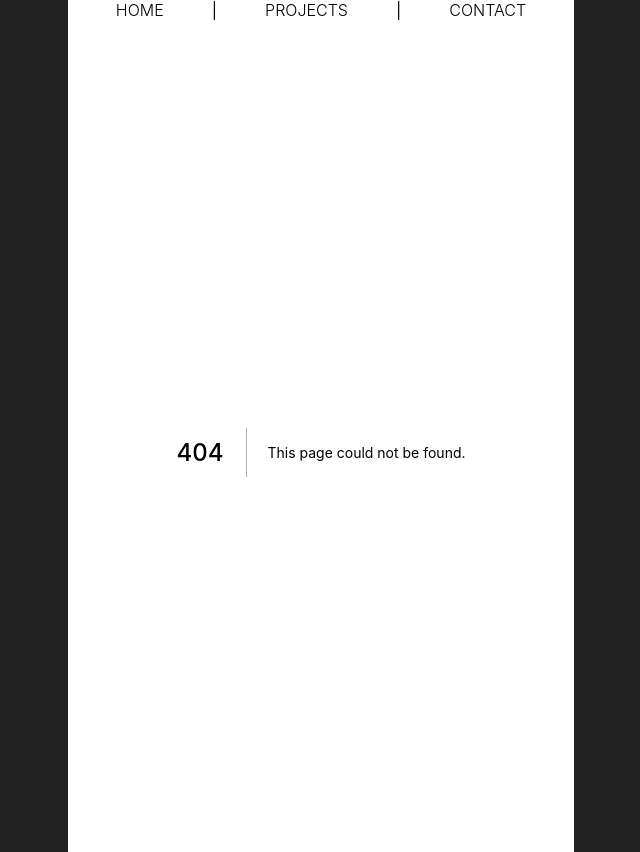
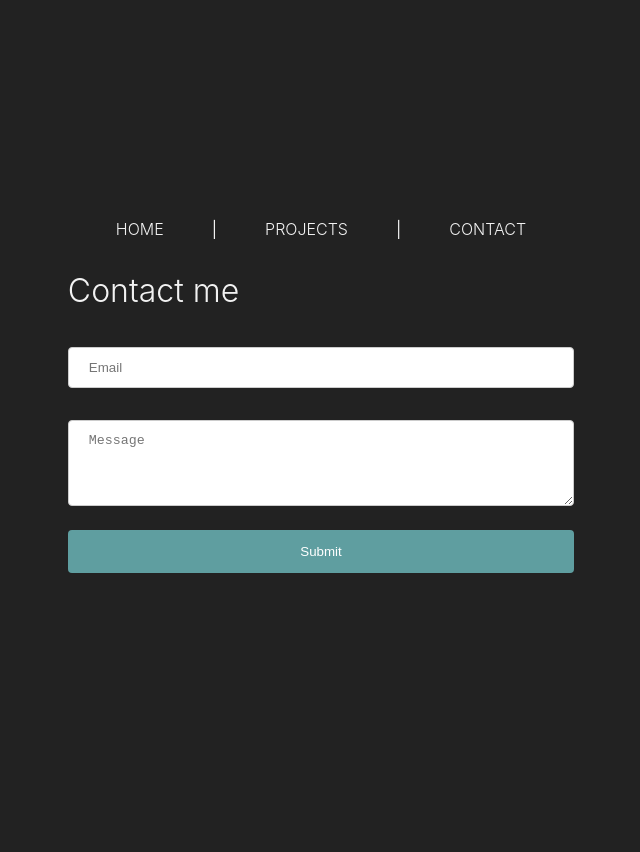
Before and after one commit to c00di/my-portfolio, a Next.js app: page /contact in a window 1280 px wide. Before the commit this address had no page. Shown: the whole page, without its empty margins (319-959 px from the left). After the commit the page ends 800 px from the top, so only its background shows below. Built offline with nearby package versions, Linux system fonts and the light colour scheme.

Commit message:
WIP: contact form.

```diff
--- /dev/null
+++ b/pages/contact.tsx
@@ -0,0 +1,13 @@
+import Contact from '@views/Contact.view'
+
+const contact = () => {
+  return (
+    <>
+      <div>
+        <Contact />
+      </div>
+    </>
+  )
+}
+
+export default contact
--- a/ui/components/Navbar.comp.tsx
+++ b/ui/components/Navbar.comp.tsx
@@ -1,17 +1,25 @@
+import Link from 'next/link'
+
 const Navbar = () => {
   return (
     <>
       <div className='container'>
         <div className='link-container'>
-          <a className='link'>Home</a>
+          <Link href='/'>
+            <a className='link'>Home</a>
+          </Link>
         </div>
         {'|'}
         <div className='link-container'>
-          <a className='link'>Projects</a>
+          <Link href='#'>
+            <a className='link'>Projects</a>
+          </Link>
         </div>
         {'|'}
         <div className='link-container'>
-          <a className='link'>Contact</a>
+          <Link href='/contact'>
+            <a className='link'>Contact</a>
+          </Link>
         </div>
       </div>
 
@@ -27,6 +35,7 @@ const Navbar = () => {
         }
 
         a.link {
+          color: #f2f2f2;
           font-weight: 300;
           padding: 0.5rem 2rem;
           margin: 0 1rem;
@@ -36,8 +45,12 @@ const Navbar = () => {
         }
 
         a.link:hover {
-          color: cadetblue;
+          color: cadetblue !important;
           transition-duration: 0.2s;
+        }
+
+        a.link:visited {
+          color: #f2f2f2;
         }
       `}</style>
     </>
--- /dev/null
+++ b/ui/views/Contact.view.tsx
@@ -0,0 +1,69 @@
+const Contact = () => {
+  return (
+    <>
+      <div className='contact-container'>
+        <h1>Contact me</h1>
+
+        <form className='form'>
+          <input
+            className='email'
+            type='email'
+            name='email'
+            placeholder='Email'
+          />
+          <textarea
+            className='text'
+            rows='4'
+            name='text'
+            placeholder='Message'
+          ></textarea>
+
+          <input className='button' type='submit' value='Submit' />
+        </form>
+      </div>
+
+      {/* STYLES */}
+      <style jsx>{`
+        h1 {
+          font-weight: 300;
+        }
+
+        .form {
+          display: flex;
+          flex-direction: column;
+        }
+
+        .email,
+        .text {
+          width: 100%;
+          padding: 12px 20px;
+          margin: 1rem 0;
+          display: inline-block;
+          border: 1px solid #ccc;
+          border-radius: 4px;
+          box-sizing: border-box;
+        }
+
+         {
+          /* BUTTON */
+        }
+        .button {
+          width: 100%;
+          background-color: cadetblue;
+          color: white;
+          padding: 14px 20px;
+          margin: 8px 0;
+          border: none;
+          border-radius: 4px;
+          cursor: pointer;
+        }
+
+        .button:hover {
+          background-color: #568d8f;
+        }
+      `}</style>
+    </>
+  )
+}
+
+export default Contact
```
